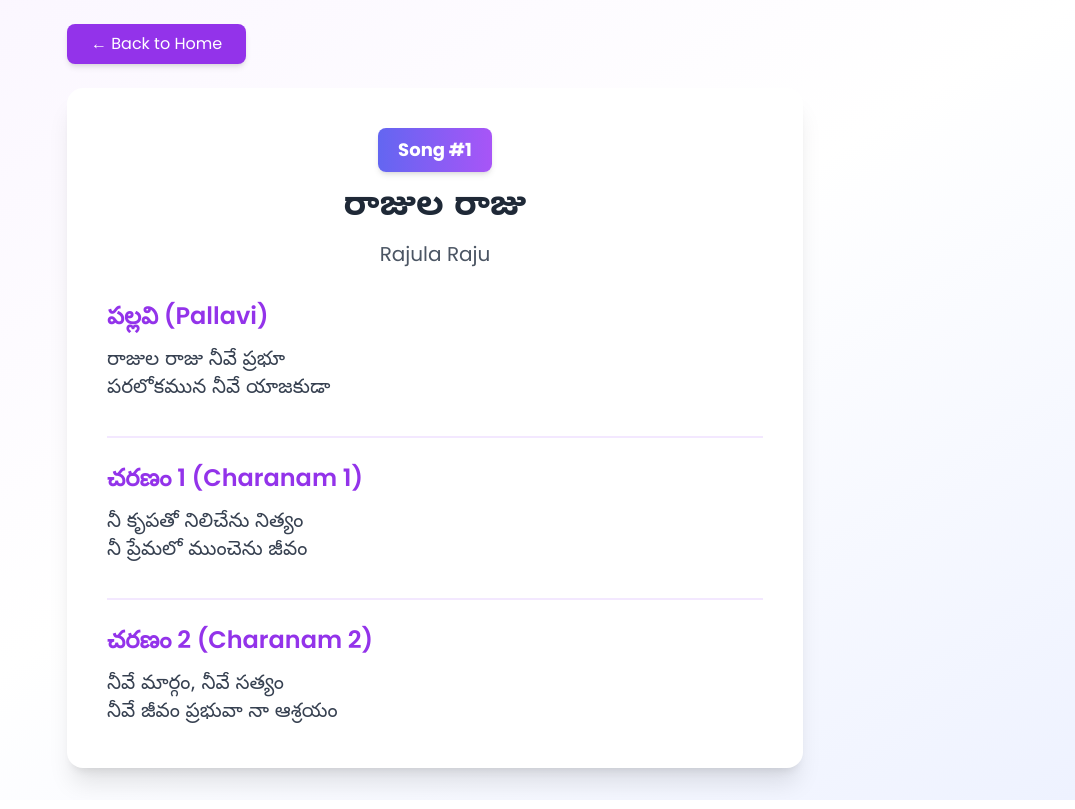
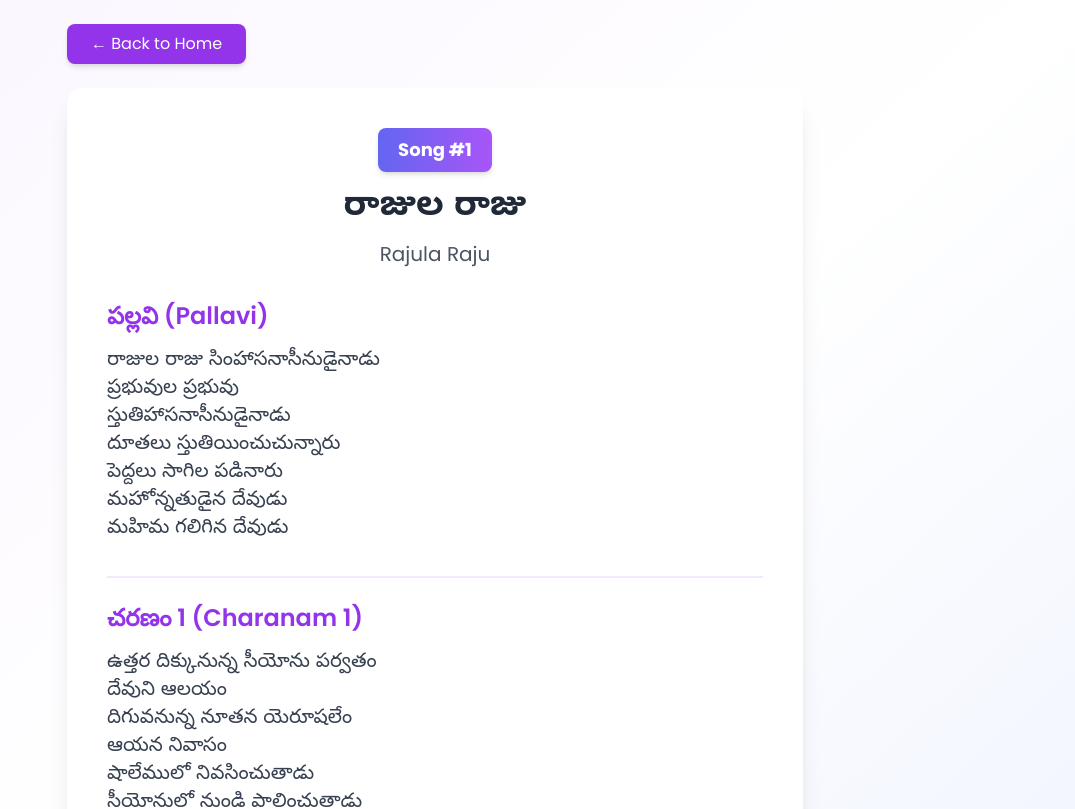
Before and after one commit to Francis-145/yjm, a React (Vite) app: page /song/1 in a window 1280 px wide. Shown: the top 809 px of the page, without its empty margins (205-1280 px from the left). Built offline with nearby package versions, Linux system fonts and the light colour scheme.

Commit message:
Lyrics updated

```diff
--- a/src/data/songs.js
+++ b/src/data/songs.js
@@ -5,12 +5,28 @@ export const songs = [
     title: "Rajula Raju",
     teluguTitle: "రాజుల రాజు",
     lyrics: {
-      pallavi: `రాజుల రాజు నీవే ప్రభూ
-పరలోకమున నీవే యాజకుడా`,
-      charanam1: `నీ కృపతో నిలిచేను నిత్యం
-నీ ప్రేమలో ముంచెను జీవం`,
-      charanam2: `నీవే మార్గం, నీవే సత్యం
-నీవే జీవం ప్రభువా నా ఆశ్రయం`
+      pallavi: `రాజుల రాజు సింహాసనాసీనుడైనాడు
+ప్రభువుల ప్రభువు
+స్తుతిహాసనాసీనుడైనాడు
+దూతలు స్తుతియించుచున్నారు
+పెద్దలు సాగిల పడినారు
+మహోన్నతుడైన దేవుడు
+మహిమ గలిగిన దేవుడు
+`,
+      charanam1: `ఉత్తర దిక్కునున్న సీయోను పర్వతం
+దేవుని ఆలయం
+దిగువనున్న నూతన యెరూషలేం
+ఆయన నివాసం
+షాలేములో నివసించుతాడు
+సీయోనులో నుండి పాలించుతాడు
+యేసయ్యదేవుడు నిజమైన దేవుడు
+`,
+      charanam2: `మిఖాయేలు గబ్రియేలు దేవుని ప్రకాశం
+కెరూబులు సెరాపులు ఆయన ప్రభావం
+కెరూబుల నడుమ నివసించుతాడు
+సెరాపుల ద్వారా స్తుతి పొందుతాడు
+యేసయ్య దేవుడు నిజమైన దేవుడు
+`
     }
   },
   {
@@ -19,12 +35,28 @@ export const songs = [
     title: "How Great Thou Art",
     teluguTitle: "నీవెంత గొప్పవాడవు",
     lyrics: {
-      pallavi: `నీవెంత గొప్పవాడవు నా దేవుడా
-నిన్ను స్తుతించెదన్ యుగయుగములకూ`,
-      charanam1: `నీ సృష్టి లోకము నన్ను ఆశ్చర్యపరచెను
-నీ మహిమ గగనమును నింపెను`,
-      charanam2: `నిన్ను చూచి నా హృదయం కృతజ్ఞతతో నిండెను
-నీ ప్రేమ అమోఘము నిత్యము నాతో నిండెను`
+      pallavi: `రాజుల రాజు సింహాసనాసీనుడైనాడు
+ప్రభువుల ప్రభువు
+స్తుతిహాసనాసీనుడైనాడు
+దూతలు స్తుతియించుచున్నారు
+పెద్దలు సాగిల పడినారు
+మహోన్నతుడైన దేవుడు
+మహిమ గలిగిన దేవుడు
+`,
+      charanam1: `ఉత్తర దిక్కునున్న సీయోను పర్వతం
+దేవుని ఆలయం
+దిగువనున్న నూతన యెరూషలేం
+ఆయన నివాసం
+షాలేములో నివసించుతాడు
+సీయోనులో నుండి పాలించుతాడు
+యేసయ్యదేవుడు నిజమైన దేవుడు
+`,
+      charanam2: `మిఖాయేలు గబ్రియేలు దేవుని ప్రకాశం
+కెరూబులు సెరాపులు ఆయన ప్రభావం
+కెరూబుల నడుమ నివసించుతాడు
+సెరాపుల ద్వారా స్తుతి పొందుతాడు
+యేసయ్య దేవుడు నిజమైన దేవుడు
+`
     }
   },
   {
@@ -47,12 +79,28 @@ export const songs = [
     title: "Amazing Love",
     teluguTitle: "అద్భుత ప్రేమ",
     lyrics: {
-      pallavi: `అద్భుత ప్రేమ నీవు చూపితివి
-నా పాపములను క్షమించితివి`,
-      charanam1: `నీ బలిదానము నన్ను విడిపించెను
-నీ రక్తము నన్ను శుద్ధి చేసెను`,
-      charanam2: `నా హృదయము నీకు అర్పించుచున్నాను
-నా జీవితము నీకు సమర్పించుచున్నాను`
+      pallavi: `రాజుల రాజు సింహాసనాసీనుడైనాడు
+ప్రభువుల ప్రభువు
+స్తుతిహాసనాసీనుడైనాడు
+దూతలు స్తుతియించుచున్నారు
+పెద్దలు సాగిల పడినారు
+మహోన్నతుడైన దేవుడు
+మహిమ గలిగిన దేవుడు
+`,
+      charanam1: `ఉత్తర దిక్కునున్న సీయోను పర్వతం
+దేవుని ఆలయం
+దిగువనున్న నూతన యెరూషలేం
+ఆయన నివాసం
+షాలేములో నివసించుతాడు
+సీయోనులో నుండి పాలించుతాడు
+యేసయ్యదేవుడు నిజమైన దేవుడు
+`,
+      charanam2: `మిఖాయేలు గబ్రియేలు దేవుని ప్రకాశం
+కెరూబులు సెరాపులు ఆయన ప్రభావం
+కెరూబుల నడుమ నివసించుతాడు
+సెరాపుల ద్వారా స్తుతి పొందుతాడు
+యేసయ్య దేవుడు నిజమైన దేవుడు
+`
     }
   },
   {
```
